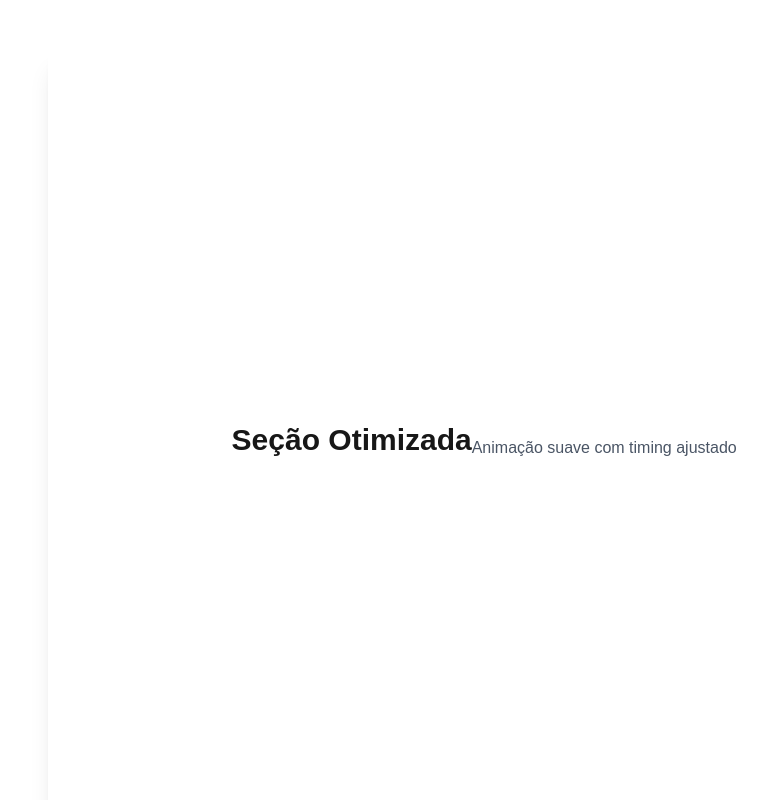
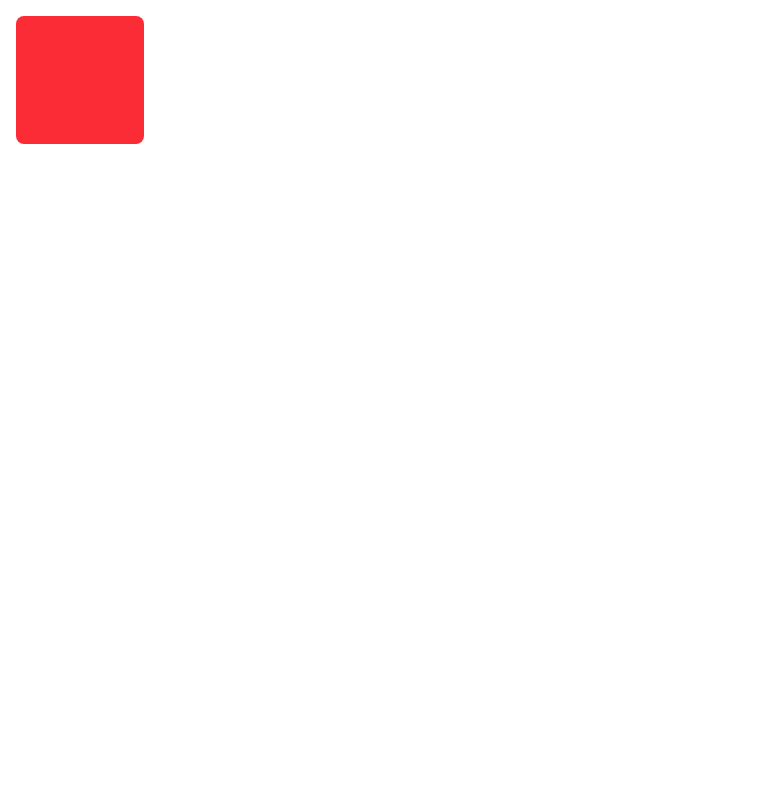
Before and after one commit to kleuberA/test-animations-framer-motion, a Next.js app: page / in a window 1280 px wide. Shown: the top 800 px of the page, without its empty margins (0-783 px from the left). Built offline with nearby package versions, Linux system fonts and the light colour scheme.

Commit message:
remove componente ScrollAnimation e adiciona animação ao div com Framer Motion

```diff
--- a/src/app/page.tsx
+++ b/src/app/page.tsx
@@ -26,7 +26,17 @@ export default function Home() {
       >
 
       </motion.div> */}
-      <ScrollAnimation />
+      {/* <ScrollAnimation /> */}
+
+      <motion.div
+        className="w-32 h-32 bg-red-500 rounded-lg"
+        initial={{ opacity: 0 }}
+        animate={{ opacity: 1 }}
+        whileTap={{ scale: 0.9, rotate: 3 }}
+      >
+
+      </motion.div>
+
     </div>
   );
 }
```
